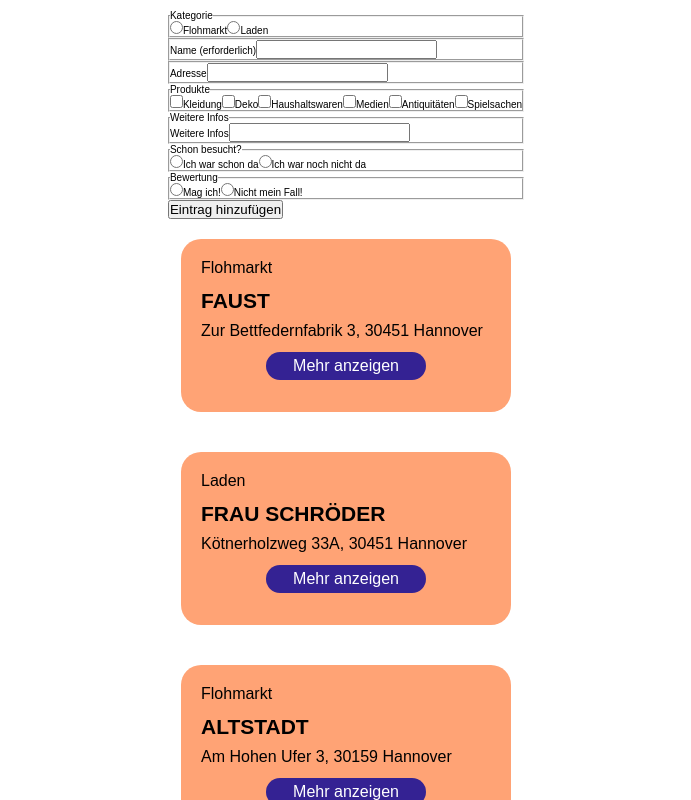
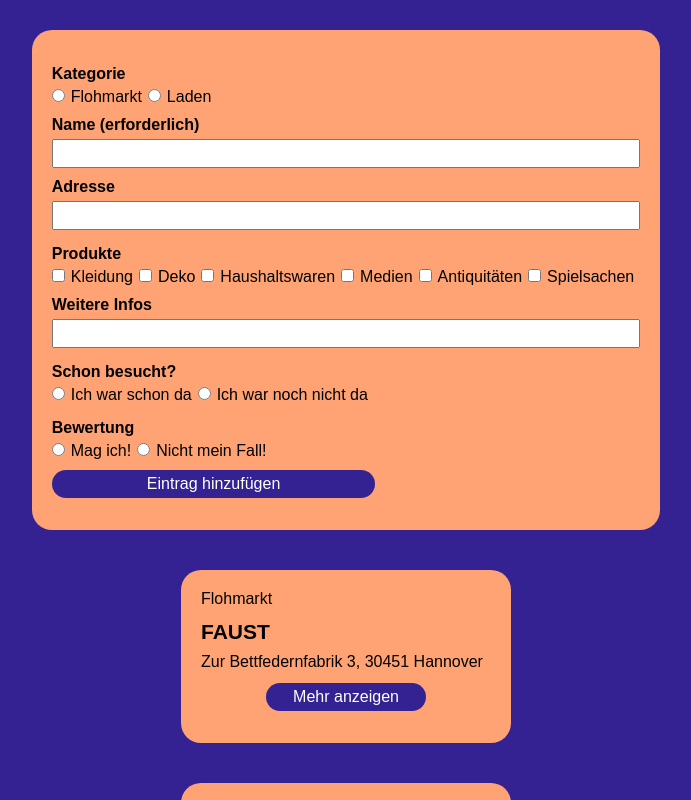
Before and after one commit to NadineGrosskreuz/capstone-project, a Next.js app: page / in a window 1280 px wide. Shown: the top 800 px of the page, without its empty margins (294-985 px from the left). Built offline with nearby package versions, Linux system fonts and the light colour scheme.

Commit message:
Add styled-components

```diff
--- a/src/components/Form/Form.js
+++ b/src/components/Form/Form.js
@@ -1,6 +1,13 @@
 /* eslint-disable react/jsx-child-element-spacing */
 import React from 'react';
 import { useForm } from 'react-hook-form';
+import { FormStyled } from '../UI/Form/Form.styled';
+import { Fieldset } from '../UI/Form/Fieldset.styled';
+import { Legend } from '../UI/Form/Legend.styled';
+import { Input } from '../UI/Form/Input.styled';
+import { Label } from '../UI/Form/Label.styled';
+import { Button } from '../UI/Button.styled';
+import { Error } from '../UI/Form/Error.styled';
 
 export default function Form({ onAddEntry, modalShow }) {
 	const onSubmit = (data, event) => {
@@ -16,164 +23,198 @@ export default function Form({ onAddEntry, modalShow }) {
 	} = useForm();
 
 	return (
-		<form onSubmit={handleSubmit(onSubmit)}>
-			<fieldset>
-				<legend>Kategorie</legend>
-				<input
+		<FormStyled onSubmit={handleSubmit(onSubmit)}>
+			<Fieldset>
+				<Legend>Kategorie</Legend>
+				<Input
 					type="radio"
 					value="Flohmarkt"
 					name="category"
 					id="kategorie_flohmarkt"
 					{...register('category')}
 				/>
-				<label htmlFor="kategorie_flohmarkt">Flohmarkt</label>
-				<input
+				<Label htmlFor="kategorie_flohmarkt" variant="radio">
+					Flohmarkt
+				</Label>
+				<Input
 					type="radio"
 					value="Laden"
 					name="category"
 					id="kategorie_laden"
 					{...register('category')}
 				/>
-				<label htmlFor="kategorie_laden">Laden</label>
-			</fieldset>
+				<Label htmlFor="kategorie_laden" variant="radio">
+					Laden
+				</Label>
+			</Fieldset>
 
-			<fieldset>
-				<label htmlFor="name">Name (erforderlich)</label>
-				<input
+			<Fieldset>
+				<Label htmlFor="name" variant="bold">
+					Name (erforderlich)
+				</Label>
+				<Input
 					aria-invalid={errors.name ? 'true' : 'false'}
 					type="text"
 					name="name"
 					id="name"
+					variant="text"
 					{...register('name', { required: true, maxLength: 50 })}
 				/>
 				{errors.name && errors.name.type === 'required' && (
-					<span>Bitte trage einen Namen ein</span>
+					<Error>Bitte trage einen Namen ein!</Error>
 				)}
 				{errors.name && errors.name.type === 'maxLength' && (
-					<span>Bitte verwende weniger Zeichen</span>
+					<Error>Bitte verwende weniger Zeichen!</Error>
 				)}
-			</fieldset>
+			</Fieldset>
 
-			<fieldset>
-				<label htmlFor="adresse">Adresse</label>
-				<input
+			<Fieldset>
+				<Label htmlFor="adresse" variant="bold">
+					Adresse
+				</Label>
+				<Input
 					type="text"
 					name="address"
 					id="adresse"
+					variant="text"
 					{...register('address', { maxLength: 150 })}
 				/>
 				{errors.name && errors.name.type === 'maxLength' && (
-					<span>Bitte verwende weniger Zeichen</span>
+					<Error>Bitte verwende weniger Zeichen</Error>
 				)}
-			</fieldset>
+			</Fieldset>
 
-			<fieldset>
-				<legend>Produkte</legend>
-				<input
+			<Fieldset>
+				<Legend>Produkte</Legend>
+				<Input
 					type="checkbox"
 					value="Kleidung"
 					name="products"
 					id="produkte_kleidung"
 					{...register('products')}
 				/>
-				<label htmlFor="produkte_kleidung">Kleidung</label>
-				<input
+				<Label htmlFor="produkte_kleidung" variant="checkbox">
+					Kleidung
+				</Label>
+				<Input
 					type="checkbox"
 					value="Deko"
 					name="products"
 					id="produkte_deko"
 					{...register('products')}
 				/>
-				<label htmlFor="produkte_deko">Deko</label>
-				<input
+				<Label htmlFor="produkte_deko" variant="checkbox">
+					Deko
+				</Label>
+				<Input
 					type="checkbox"
 					value="Haushaltswaren"
 					name="product_haushaltswaren"
 					id="produkte_haushaltswaren"
 					{...register('products')}
 				/>
-				<label htmlFor="produkte_haushaltswaren">Haushaltswaren</label>
-				<input
+				<Label htmlFor="produkte_haushaltswaren" variant="checkbox">
+					Haushaltswaren
+				</Label>
+				<Input
 					type="checkbox"
 					value="Medien"
 					name="product_medien"
 					id="produkte_medien"
 					{...register('products')}
 				/>
-				<label htmlFor="produkte_medien">Medien</label>
-				<input
+				<Label htmlFor="produkte_medien" variant="checkbox">
+					Medien
+				</Label>
+				<Input
 					type="checkbox"
 					value="Antiquitäten"
 					name="products"
 					id="produkte_antiquitäten"
 					{...register('products')}
 				/>
-				<label htmlFor="produkte_antiquitäten">Antiquitäten</label>
-				<input
+				<Label htmlFor="produkte_antiquitäten" variant="checkbox">
+					Antiquitäten
+				</Label>
+				<Input
 					type="checkbox"
 					value="Spielsachen"
 					name="products"
 					id="produkte_spielsachen"
 					{...register('products')}
 				/>
-				<label htmlFor="produkte_spielsachen">Spielsachen</label>
-			</fieldset>
+				<Label htmlFor="produkte_spielsachen" variant="checkbox">
+					Spielsachen
+				</Label>
+			</Fieldset>
 
-			<fieldset>
-				<legend>Weitere Infos</legend>
-				<label htmlFor="information">Weitere Infos</label>
-				<input
+			<Fieldset>
+				<Label htmlFor="information" variant="bold">
+					Weitere Infos
+				</Label>
+				<Input
 					type="text"
 					name="information"
 					id="information"
+					variant="text"
 					{...register('information', { maxLength: 300 })}
 				/>
 				{errors.name && errors.name.type === 'maxLength' && (
-					<span>Bitte verwende weniger Zeichen</span>
+					<Error>Bitte verwende weniger Zeichen!</Error>
 				)}
-			</fieldset>
+			</Fieldset>
 
-			<fieldset>
-				<legend>Schon besucht?</legend>
-				<input
+			<Fieldset>
+				<Legend>Schon besucht?</Legend>
+				<Input
 					type="radio"
 					value="ja"
 					name="visited"
 					id="besucht_ja"
 					{...register('visited')}
 				/>
-				<label htmlFor="besucht_ja">Ich war schon da</label>
-				<input
+				<Label htmlFor="besucht_ja" variant="radio">
+					Ich war schon da
+				</Label>
+				<Input
 					type="radio"
 					value="nein"
 					name="visited"
 					id="besucht_nein"
 					{...register('visited')}
 				/>
-				<label htmlFor="besucht_nein">Ich war noch nicht da</label>
-			</fieldset>
+				<Label htmlFor="besucht_nein" variant="radio">
+					Ich war noch nicht da
+				</Label>
+			</Fieldset>
 
-			<fieldset>
-				<legend>Bewertung</legend>
-				<input
+			<Fieldset>
+				<Legend>Bewertung</Legend>
+				<Input
 					type="radio"
 					value="mag ich"
 					name="rating"
 					id="bewertung_gut"
 					{...register('rating')}
 				/>
-				<label htmlFor="bewertung_gut">Mag ich!</label>
-				<input
+				<Label htmlFor="bewertung_gut" variant="radio">
+					Mag ich!
+				</Label>
+				<Input
 					type="radio"
 					value="nicht mein Fall"
 					name="rating"
 					id="bewertung_schlecht"
 					{...register('rating')}
 				/>
-				<label htmlFor="bewertung_schlecht">Nicht mein Fall!</label>
-			</fieldset>
+				<Label htmlFor="bewertung_schlecht" variant="radio">
+					Nicht mein Fall!
+				</Label>
+			</Fieldset>
 
-			<button type="submit">Eintrag hinzufügen</button>
-		</form>
+			<Button type="submit" variant="addentry">
+				Eintrag hinzufügen
+			</Button>
+		</FormStyled>
 	);
 }
--- a/src/components/Form/Modal.js
+++ b/src/components/Form/Modal.js
@@ -1,12 +1,16 @@
+import Typography from '../UI/Typography';
+import { Button } from '../UI/Button.styled';
+import { Message } from '../UI/Form/Message.styled';
+
 export default function Modal({ visibility, modalHide }) {
 	if (visibility === true) {
 		return (
-			<div>
-				<p>Dein Eintrag wurde hinzugefügt</p>
-				<button type="button" onClick={modalHide}>
+			<Message>
+				<Typography variant="p">Dein Eintrag wurde hinzugefügt</Typography>
+				<Button type="button" onClick={modalHide}>
 					Schließen
-				</button>
-			</div>
+				</Button>
+			</Message>
 		);
 	} else {
 		return '';
--- a/src/components/UI/Button.styled.js
+++ b/src/components/UI/Button.styled.js
@@ -1,4 +1,4 @@
-import styled from 'styled-components';
+import styled, { css } from 'styled-components';
 
 const Button = styled.button`
 	background-color: #342293;
@@ -12,6 +12,7 @@ const Button = styled.button`
 	display: flex;
 	align-self: center;
 	justify-content: center;
+	${({ variant }) => variant == 'addentry' && css` margin-top: 10px;}`}
 `;
 
 export { Button };
--- /dev/null
+++ b/src/components/UI/Form/Error.styled.js
@@ -0,0 +1,9 @@
+import styled from 'styled-components';
+
+const Error = styled.span`
+	color: #720e18;
+	font-weight: bold;
+	padding-top: 10px;
+`;
+
+export { Error };
--- /dev/null
+++ b/src/components/UI/Form/Fieldset.styled.js
@@ -0,0 +1,8 @@
+import styled from 'styled-components';
+
+const Fieldset = styled.fieldset`
+	border: none;
+	margin-top: 10px;
+`;
+
+export { Fieldset };
--- /dev/null
+++ b/src/components/UI/Form/Form.styled.js
@@ -0,0 +1,11 @@
+import styled from 'styled-components';
+
+const FormStyled = styled.form`
+	background-color: #ffa375;
+	font-size: 1.6rem;
+	padding: 20px;
+	margin: 20px;
+	border-radius: 20px;
+`;
+
+export { FormStyled };
--- /dev/null
+++ b/src/components/UI/Form/Input.styled.js
@@ -0,0 +1,7 @@
+import styled, { css } from 'styled-components';
+
+const Input = styled.input`
+	${({ variant }) => variant == 'text' && css` width: 100%;margin-top: 5px; padding: 5px 5px; }`}
+`;
+
+export { Input };
--- /dev/null
+++ b/src/components/UI/Form/Label.styled.js
@@ -0,0 +1,10 @@
+import styled, { css } from 'styled-components';
+
+const Label = styled.label`
+	padding-right: 6px;
+	${({ variant }) => variant == 'radio' && css` padding-left: 6px; }`}
+	${({ variant }) => variant == 'checkbox' && css` padding-left: 6px;} `}
+	${({ variant }) => variant == 'bold' && css` font-weight: bold; }`}
+`;
+
+export { Label };
--- /dev/null
+++ b/src/components/UI/Form/Legend.styled.js
@@ -0,0 +1,9 @@
+import styled from 'styled-components';
+
+const Legend = styled.legend`
+	border: none;
+	font-weight: bold;
+	padding: 5px 0 5px 0;
+`;
+
+export { Legend };
--- /dev/null
+++ b/src/components/UI/Form/Message.styled.js
@@ -0,0 +1,17 @@
+import styled from 'styled-components';
+
+const Message = styled.div`
+	background-color: #ffa375;
+	color: white;
+	border: 10px solid #342293;
+	border-radius: 20px;
+	width: 100vw;
+	height: 50vh;
+	position: fixed;
+	display: flex;
+	align-items: center;
+	flex-direction: column;
+	justify-content: center;
+`;
+
+export { Message };
--- a/src/components/UI/GlobalStyles.js
+++ b/src/components/UI/GlobalStyles.js
@@ -13,7 +13,7 @@ const GlobalStyle = createGlobalStyle`
 }
 
 body {
-  background-color: white;
+  background-color: #342293;
   height: auto;
   color: black;
 }
```
